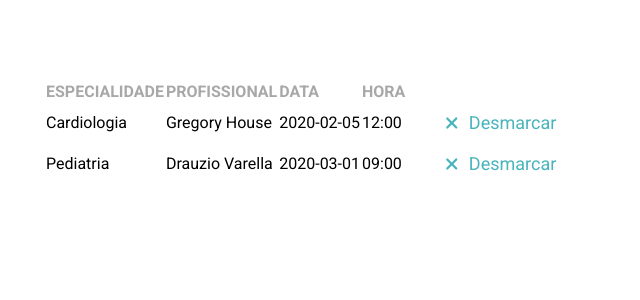
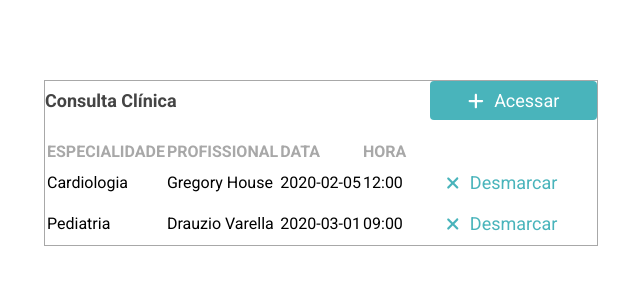
Before and after one commit to brunosilva/medicar, a Next.js app: page /appointments in a window 1280 px wide. Shown: the top 300 px of the page, without its empty margins (36-676 px from the left). Built offline with nearby package versions, Linux system fonts and the light colour scheme.

Commit message:
style: :zap: change style

```diff
--- a/pages/_app.tsx
+++ b/pages/_app.tsx
@@ -4,5 +4,17 @@ import { globalStyles } from "../styles/global";
 globalStyles()
 
 export default function App({Component, pageProps}: AppProps) {
-  return <Component {...pageProps} />
+  return (
+    <>
+      {/* <Routes>
+        <Route path="/" element={<Login/>}/>
+        <Route path="/new" element={<NewAppointment/>}/>
+        <Route path="/register" element={<Register/>}/>
+        <Route path="/login" element={<Login/>}/>
+        <Route path="/success" element={<Success/>}/>
+        <Route path="*" element={<Login/>}/>
+      </Routes> */}
+      <Component {...pageProps} />
+    </>
+  )
 }
--- a/pages/appointments/index.tsx
+++ b/pages/appointments/index.tsx
@@ -1,7 +1,17 @@
+import { Button } from "../../components/Button";
+import Icon from "../../components/Icon";
 import Table from "../../components/Table";
+import { TitleSection } from "../../components/Title/style";
+import { ContainerAppointments, Row } from "./type";
 
 export default function Appointments() {
   return (
-    <Table />
+    <ContainerAppointments>
+      <Row>
+        <TitleSection><span>Consulta Clínica</span></TitleSection>
+        <Button color="green"><Icon model="plus" />Acessar</Button>
+      </Row>
+      <Table />
+    </ContainerAppointments>
   )
 }
--- a/pages/appointments/type.ts
+++ b/pages/appointments/type.ts
@@ -0,0 +1,13 @@
+import { styled } from "@stitches/react";
+
+export const ContainerAppointments = styled('div', {
+  border: '1px solid #A8A8A8',
+})
+
+export const Row = styled('div', {
+  display: 'flex',
+  justifyContent: 'space-between',
+  alignItems: 'center',
+
+  marginBottom: '20px',
+})
--- a/pages/login/index.tsx
+++ b/pages/login/index.tsx
@@ -1,6 +1,7 @@
 import { Button } from "../../components/Button";
 import Form from "../../components/Form";
 import { Field, FormAction, Input } from "../../components/Form/style";
+import Icon from "../../components/Icon";
 
 export default function Login() {
   return (
@@ -13,7 +14,9 @@ export default function Login() {
       </Field>
       <FormAction>
         <Button color="transparent">Criar Conta</Button>
-        <Button color="green">Acessar</Button>
+        <Button color="green"><Icon model="plus" />Acessar</Button>
+        {/* <Button color="transparent" onClick={() => navigate('/register')}>Criar Conta</Button>
+        <Button color="green" onClick={() => navigate('/new')}><Icon model="plus" />Acessar</Button> */}
       </FormAction>
     </Form>
   )
```
